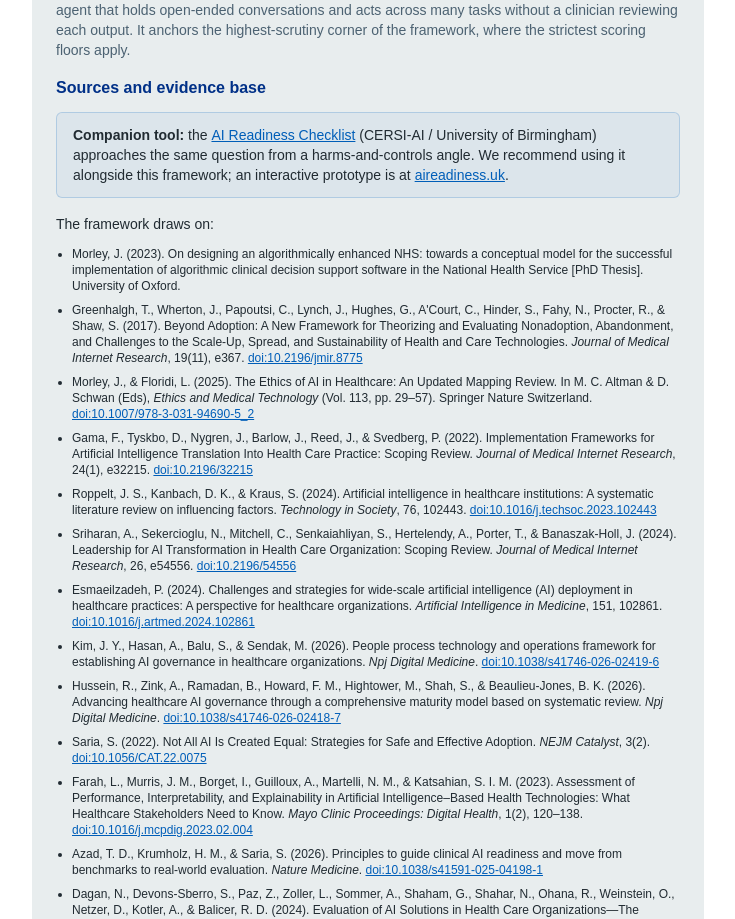
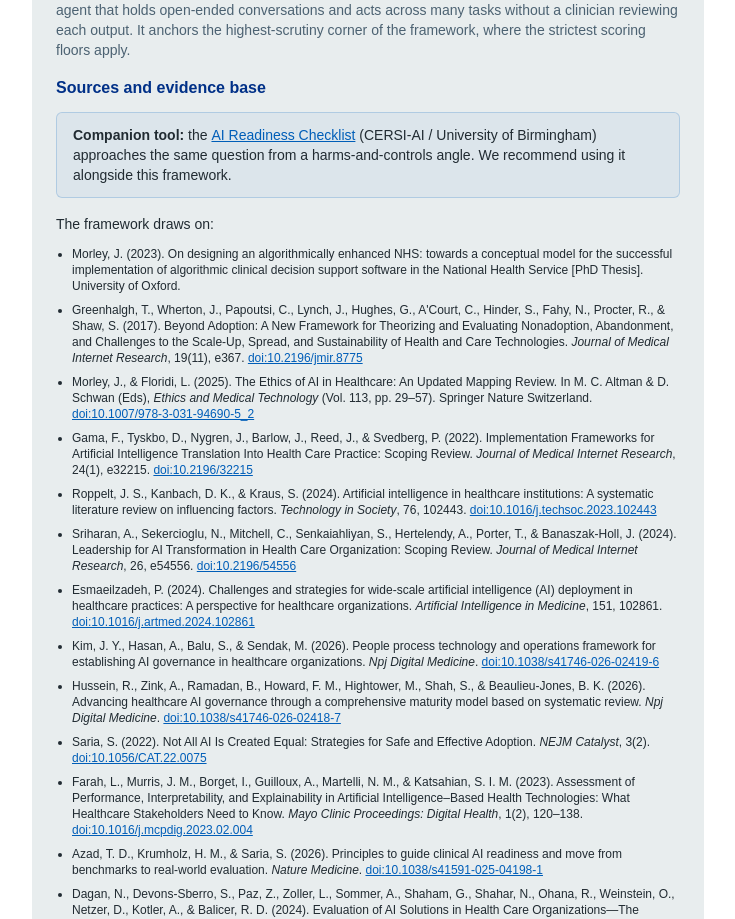
Before and after one commit to morleyjr1/nhs-ai-selection-tool, a Next.js app: page / in a window 1280 px wide. Shown: the part 1964-2883 px from the top of the page, without its empty margins (272-1007 px from the left). Built offline with nearby package versions, Linux system fonts and the light colour scheme.

Commit message:
Fix AI Readiness Checklist link: drop incorrect aireadiness.uk reference
The canonical link is the CERSI-AI project page (already used everywhere);
remove the incorrect aireadiness.uk prototype reference from the catalogue note,
the landing-page callout, and ADR-0007.

```diff
--- a/components/LandingPage.tsx
+++ b/components/LandingPage.tsx
@@ -286,17 +286,7 @@ export default function LandingPage({ onStart, onResume }: LandingPageProps) {
                 </a>{" "}
                 (CERSI-AI / University of Birmingham) approaches the same question
                 from a harms-and-controls angle. We recommend using it alongside
-                this framework; an interactive prototype is at{" "}
-                <a
-                  href="https://aireadiness.uk/"
-                  target="_blank"
-                  rel="noopener noreferrer"
-                  className="underline"
-                  style={{ color: NHS_COLOURS.blue }}
-                >
-                  aireadiness.uk
-                </a>
-                .
+                this framework.
               </p>
             </div>
             <p
--- a/lib/readiness-resources.ts
+++ b/lib/readiness-resources.ts
@@ -19,7 +19,7 @@ export interface ReadinessResource {
 }
 
 export const readinessResources: ReadinessResource[] = [
-  { id: "ai-readiness-checklist", title: "The AI Readiness Checklist", publisher: "CERSI-AI / University of Birmingham", url: "https://www.cersi-ai.org/the-ai-readiness-checklist/", type: "Checklist / framework", dimensions: ["R1", "R4", "R7", "R9", "R10", "R11"], note: "A companion harms-and-controls readiness checklist for a specific AI tool (NHS England / Health Foundation funded; in public consultation). Interactive prototype at aireadiness.uk." },
+  { id: "ai-readiness-checklist", title: "The AI Readiness Checklist", publisher: "CERSI-AI / University of Birmingham", url: "https://www.cersi-ai.org/the-ai-readiness-checklist/", type: "Checklist / framework", dimensions: ["R1", "R4", "R7", "R9", "R10", "R11"], note: "A companion harms-and-controls readiness checklist for a specific AI tool (NHS England / Health Foundation funded; in public consultation)." },
   { id: "thinking-about-whether-a-medical-device-will-meet-", title: "Thinking about whether a medical device will meet your needs", publisher: "NHS England/NICE/MHRA/CQC/HRA", url: "https://www.digitalregulations.innovation.nhs.uk/regulations-and-guidance-for-adopters/all-adopters-guidance/thinking-about-whether-a-medical-device-will-meet-your-needs/", type: "Guidance", dimensions: ["R1"] },
   { id: "digital-technology-assessment-criteria-dtac", title: "Digital Technology Assessment Criteria (DTAC)", publisher: "NHS England Digital", url: "https://digital.nhs.uk/services/digital-technology-assessment-criteria-dtac", type: "Framework/checklist", dimensions: ["R3", "R6", "R9"] },
   { id: "nice-evidence-standards-framework-esf-for-dhts", title: "NICE Evidence Standards Framework (ESF) for DHTs", publisher: "NICE", url: "https://www.nice.org.uk/what-nice-does/digital-health/evidence-standards-framework-esf-for-digital-health-technologies", type: "Standard/framework", dimensions: ["R4", "R7", "R8", "R9", "R10", "R11"] },
```
Also changed, not shown: 1 other file (tests, documents, lock files or other folders).
